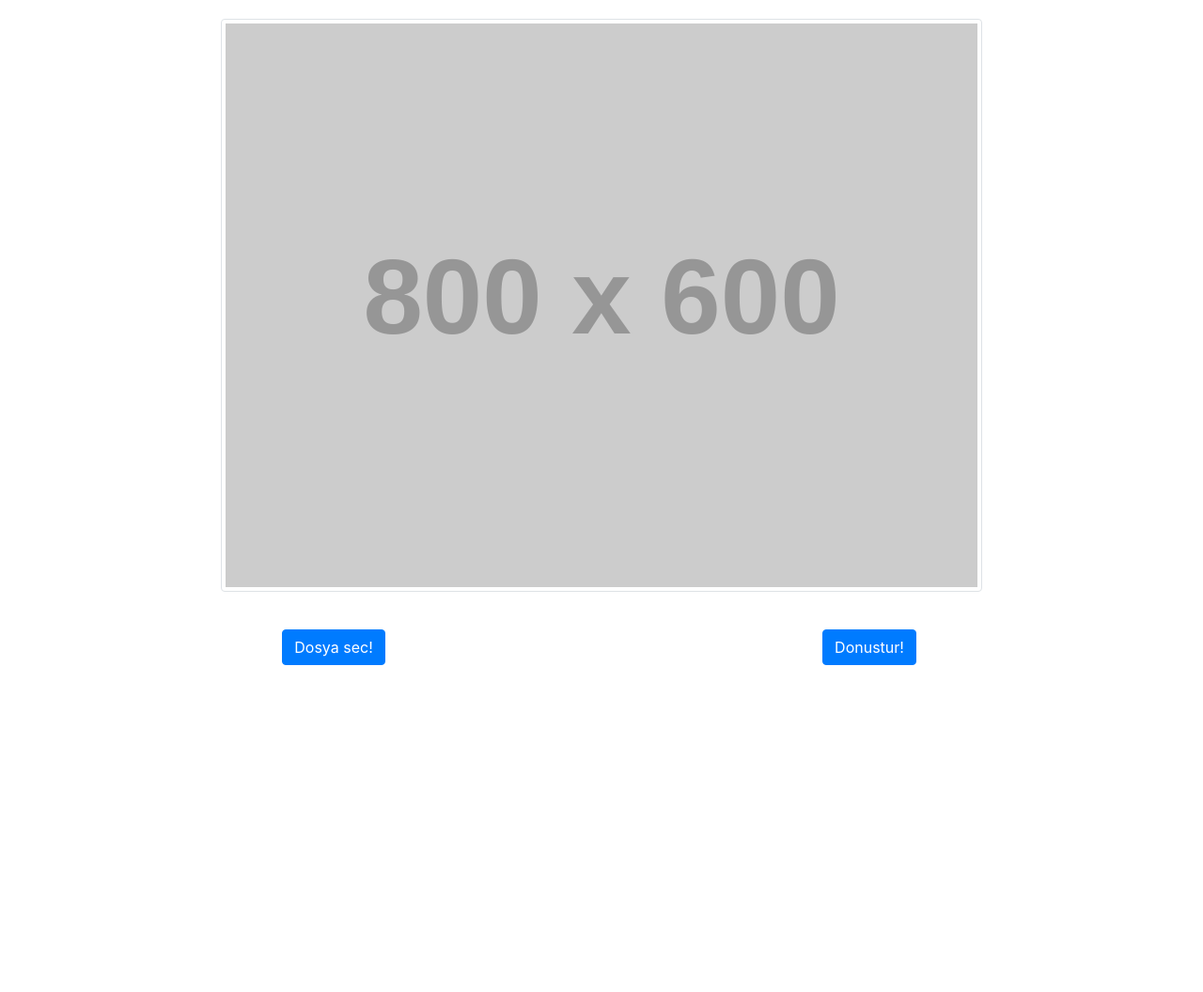
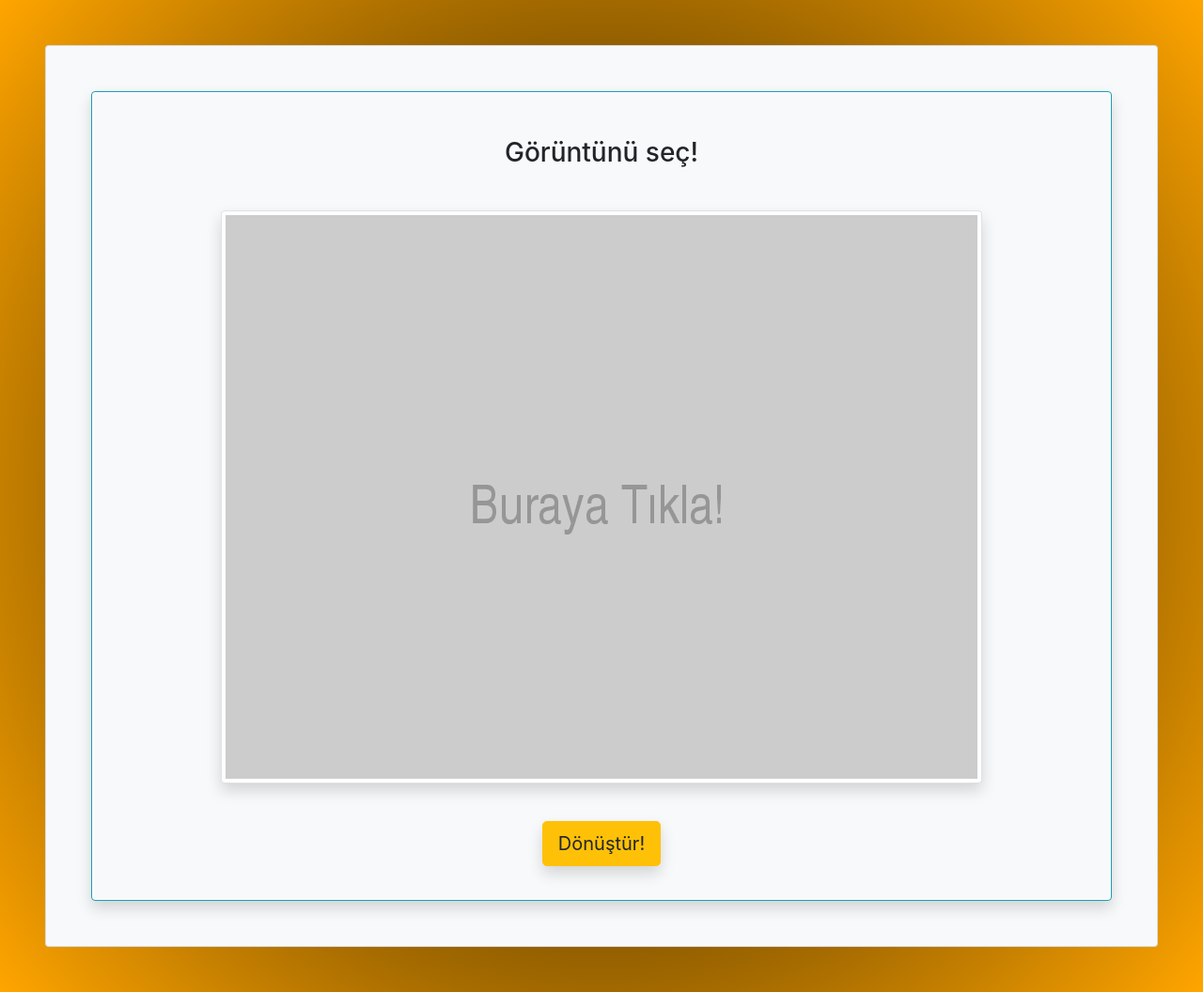
Before and after one commit to smtydn/fast_style_transfer, a Python web app: template templates/generated.html in a window 1280 px wide. Shown: the whole page at 94% size. Before the commit the page ends 708 px from the top, so only its background shows below. Run offline with Jinja, Linux system fonts and the light colour scheme; the template is opened without the code that fills it, so the values that code supplies are empty; grey boxes labelled with a size stand in for pictures from a placeholder-image service; some libraries are stand-ins or nearby versions.

Commit message:
stylizing pre generation page

```diff
--- a/templates/generated.html
+++ b/templates/generated.html
@@ -16,7 +16,9 @@
 </head>
 
 <body>
-	<div class="container">
+	<div class="card bg-light m-5">
+		<div class="card-body p-5">
+			<div class="container shadow border border-info rounded">
 				{% if image %}
 				<div class="row text-center">
 					<img src="{{ url_for('static', filename=image) }}" class="img-fluid img-thumbnail" id="result" onload="loadResult()">
@@ -24,41 +26,42 @@
 					<div class="row">
 						<div class="col-sm-6 text-center">
 							<a href="{{ url_for('static', filename=image) }}" download="generated.png">
-						<label class="btn btn-primary">Goruntuyu kaydet!</label>
+								<label class="btn btn-primary">Görüntüyü kaydet!</label>
 							</a>
 						</div>
 						<div class="col-sm-6 text-center">
 							<a href="/">
-						<label class="btn btn-primary">Ana sayfaya don!</label>
+								<label class="btn btn-primary">Ana sayfaya dön!</label>
 							</a>
 						</div>
 					</div>
 				</div>
 				{% else %}
+				<div class="row">
+					<div class="col text-center">
+						<h3 class="fw-light mt-5 mb-4">Görüntünü seç!</h3>
+					</div>
+				</div>
+				<form method="POST" enctype="multipart/form-data">
 					<div class="row text-center">
 						<div class="col">
 							<label for="uploader">
-					<img id="loadedImage" class="img-fluid img-thumbnail" src="https://via.placeholder.com/800x600.png?text=G%C3%B6r%C3%BCnt%C3%BCn%C3%BC%20Se%C3%A7!">
+								<img id="loadedImage" class="img-fluid img-thumbnail shadow" src="{{ url_for('static', filename='images/800x600.png') }}">
 							</label>
 							<input type="file" style="display:none" accept="image/*" class="custom-file-input filestyle" id="uploader" name="uploader" data-ButtonText="Dosya Ara" onchange="loadImage()">
 						</div>
 					</div>
-		<form method="POST" enctype="multipart/form-data">
 					<div class="row">
-				<div class="col-sm-6 text-center">
-					<label class="btn btn-primary">
-						Dosya sec!
-						<input type="file" style="display:none" accept="image/*" class="custom-file-input filestyle" id="uploader" name="uploader" data-ButtonText="Dosya Ara" onchange="loadImage()">
-					</label>
-				</div>
-				<div class="col-sm-6 text-center">
-					<label class="btn btn-primary">
-						Donustur!<input type="submit" style="display:none">
+						<div class="col text-center mb-3">
+							<label class="btn btn-warning btn-lg shadow">
+								Dönüştür!<input type="submit" style="display:none">
 							</label>
 						</div>
 					</div>
 				</form>
 				{% endif %}
+			</div>
+		</div>
 	</div>
 
 	<!-- JQuery -->
--- a/templates/static/css/generated.css
+++ b/templates/static/css/generated.css
@@ -1,3 +1,7 @@
+body {
+    background: radial-gradient(circle, black, orange);
+}
+
 label {
     margin: 20px;
 }
--- a/templates/static/css/index.css
+++ b/templates/static/css/index.css
@@ -1,12 +1,6 @@
 body {
-  /* background: url('templates\static\images\background.png') no-repeat center center fixed; */
   background: radial-gradient(circle, black, orange);
 }
-
-/* #mainBody {
-  margin-top: auto;
-  margin-bottom: auto;
-} */
 
 .bd-placeholder-img {
     font-size: 1.125rem;
```
Also changed, not shown: templates/static/images/800x600.png (added). Lines whose indentation alone changed are shown as unchanged.
